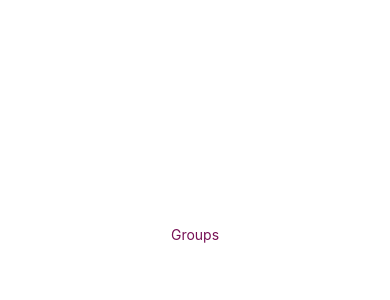
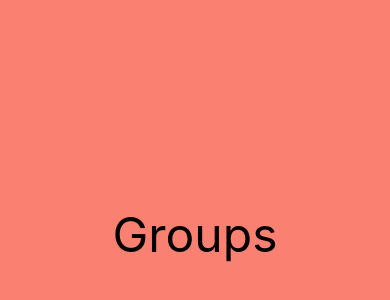
Before and after one commit to TiagoDiass/ignite-teams, a React Native app: screen / in a window 390 px wide. Shown: the part 188-488 px from the top of the page. Built offline with nearby package versions, Linux system fonts and the light colour scheme.

Commit message:
chore(setup): add styled-components

```diff
--- a/package.json
+++ b/package.json
@@ -14,12 +14,15 @@
     "react": "18.1.0",
     "react-dom": "18.1.0",
     "react-native": "0.70.5",
-    "react-native-web": "~0.18.9"
+    "react-native-web": "~0.18.9",
+    "styled-components": "^5.3.6"
   },
   "devDependencies": {
     "@babel/core": "^7.12.9",
     "@types/react": "~18.0.14",
     "@types/react-native": "~0.70.6",
+    "@types/styled-components": "^5.1.26",
+    "@types/styled-components-react-native": "^5.2.0",
     "babel-plugin-module-resolver": "^4.1.0",
     "typescript": "^4.6.3"
   },
--- a/src/screens/Groups/Groups.styles.ts
+++ b/src/screens/Groups/Groups.styles.ts
@@ -1,4 +1,5 @@
 import { StyleSheet } from 'react-native';
+import styled from 'styled-components/native';
 
 export const styles = StyleSheet.create({
   container: {
@@ -11,3 +12,15 @@ export const styles = StyleSheet.create({
     color: '#715',
   },
 });
+
+export const Wrapper = styled.View`
+  background-color: salmon;
+  flex: 1;
+  align-items: center;
+  justify-content: center;
+`;
+
+export const Text = styled.Text`
+  color: #000;
+  font-size: 48px;
+`;
--- a/src/screens/Groups/Groups.tsx
+++ b/src/screens/Groups/Groups.tsx
@@ -1,10 +1,15 @@
 import { Text, View } from 'react-native';
-import { styles } from './Groups.styles';
+import * as S from './Groups.styles';
 
 export function Groups() {
   return (
-    <View style={styles.container}>
-      <Text style={styles.text}>Groups</Text>
+    <S.Wrapper>
+      <S.Text>Groups</S.Text>
+    </S.Wrapper>
+  );
+  return (
+    <View style={S.styles.container}>
+      <Text style={S.styles.text}>Groups</Text>
     </View>
   );
 }
```
Also changed, not shown: 1 other file (tests, documents, lock files or other folders).
